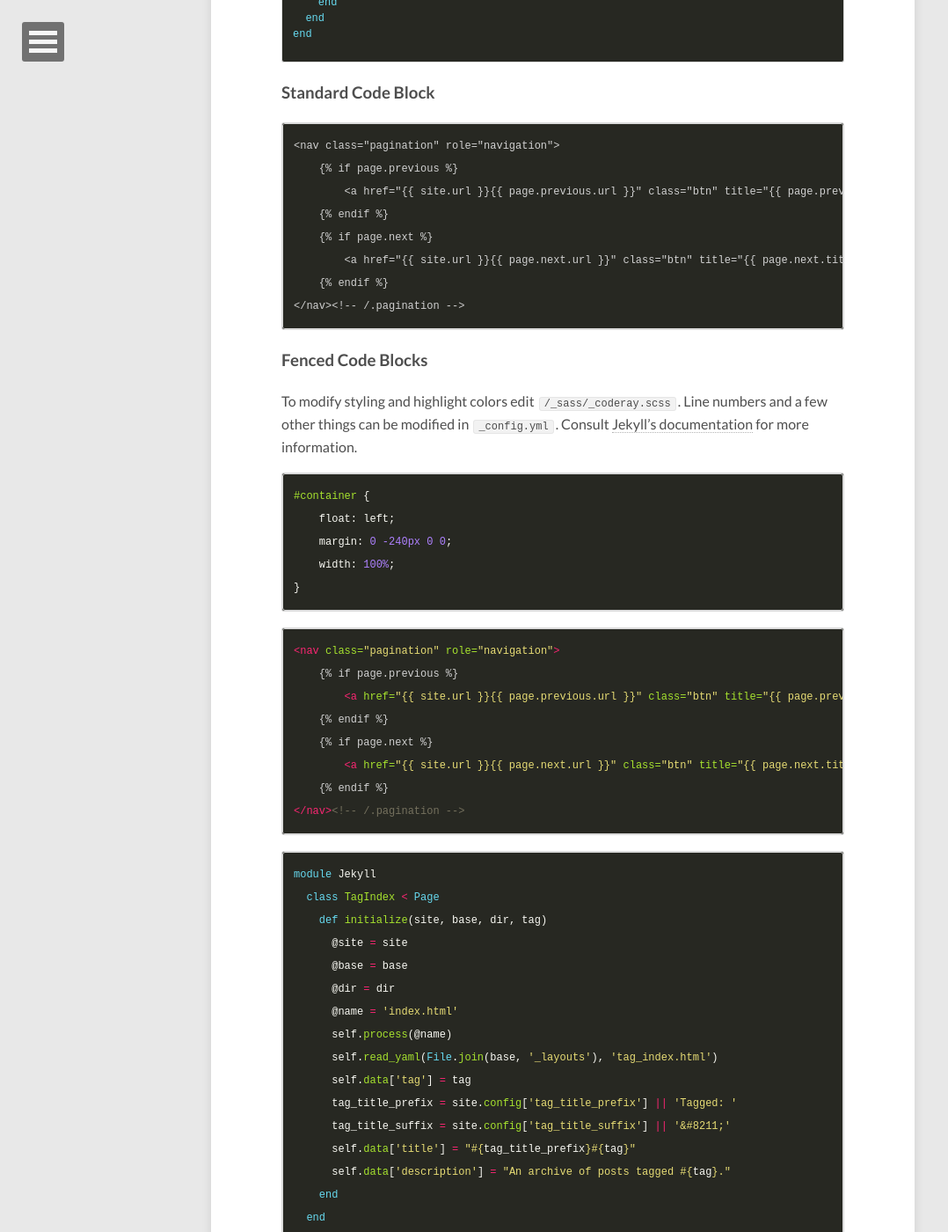
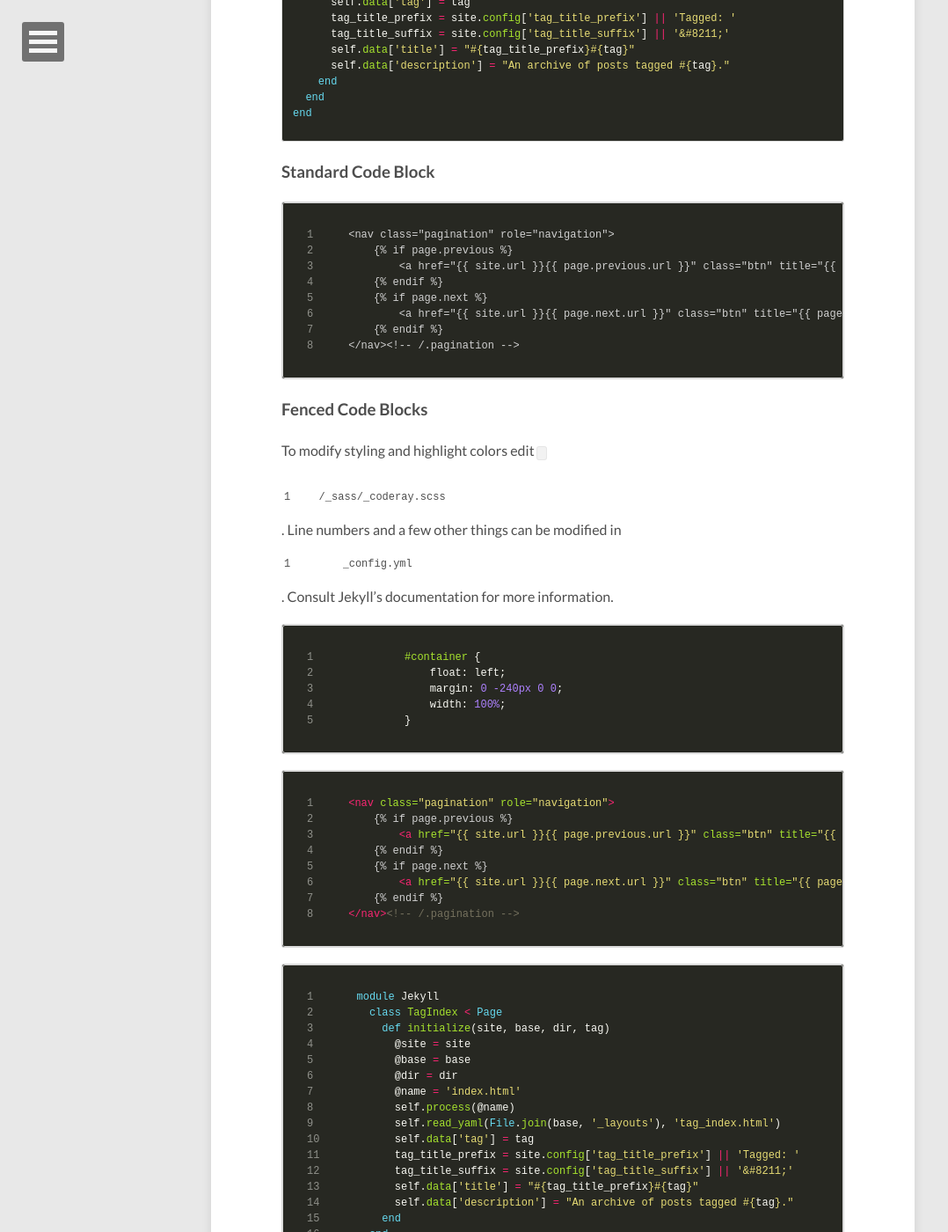
Before and after one commit to imteazs/jianjinucdavis.github.io, a Jekyll site: the page built from _posts/2013-08-16-code-highlighting-post.md, in a window 1280 px wide and 1400 px high, scrolled down 1436 px. Shown: the whole window at 88% size, without its empty margins (0-1078 px from the left). Built offline with Jekyll 4.4.1, drawn with Linux system fonts in a browser that asks for light colours; nearby versions of some CDN libraries; comment, search, counter and statistics services are not loaded; some of the changed lines change nothing that is shown; some of the changed text lies outside the part shown.

Commit message:
update config

```diff
--- a/_config.yml
+++ b/_config.yml
@@ -1,6 +1,8 @@
 title:            Jian Jin
 description:      Life is an exciting journey.
 disqus_shortname: shortname
+reading_time: true
+words_per_minute: 200
 # Your site's domain goes here (eg: //mmistakes.github.io, http://mademistakes.com, etc)
 # When testing locally leave blank or use http://localhost:4000
 url:              //jianjinucdavis.github.io
@@ -16,6 +18,9 @@
   github:         jianjinucdavis
   linkedin:       https://www.linkedin.com/in/jianjinxyz
 
+# Background image to be tiled on all pages
+background:
+
 # Analytics and webmaster tools stuff goes here
 google_analytics:
 google_verify:
@@ -25,8 +30,17 @@
 # http://en.wikipedia.org/wiki/List_of_tz_database_time_zones
 timezone:    America/Los_Angeles
 future:      true
-pygments:    true
+highlighter: pygments
 markdown:    kramdown
+gems:
+  - jekyll-sitemap
+sass:
+  sass_dir: _sass
+  style: compressed
+
+# https://github.com/mojombo/jekyll/wiki/Permalinks
+permalink:   /:categories/:title/
+
 
 # Amount of posts to show on home page
 paginate: 5
@@ -42,3 +56,20 @@
 
 # allow comments
 comments: true
+
+kramdown:
+  auto_ids: true
+  footnote_nr: 1
+  entity_output: as_char
+  toc_levels: 1..6
+  use_coderay: true
+
+  coderay:
+    coderay_line_numbers: nil
+    coderay_line_numbers_start: 1
+    coderay_tab_width: 4
+    coderay_bold_every: 10
+    coderay_css: class
+
+include: [".htaccess"]
+exclude: ["lib", "config.rb", "Capfile", "config", "Gemfile", "Gemfile.lock", "README.md", "LICENSE", "log", "Rakefile", "Rakefile.rb", "tmp", "less", "*.sublime-project", "*.sublime-workspace", "test", "spec", "Gruntfile.js", "package.json", "node_modules"]
```
